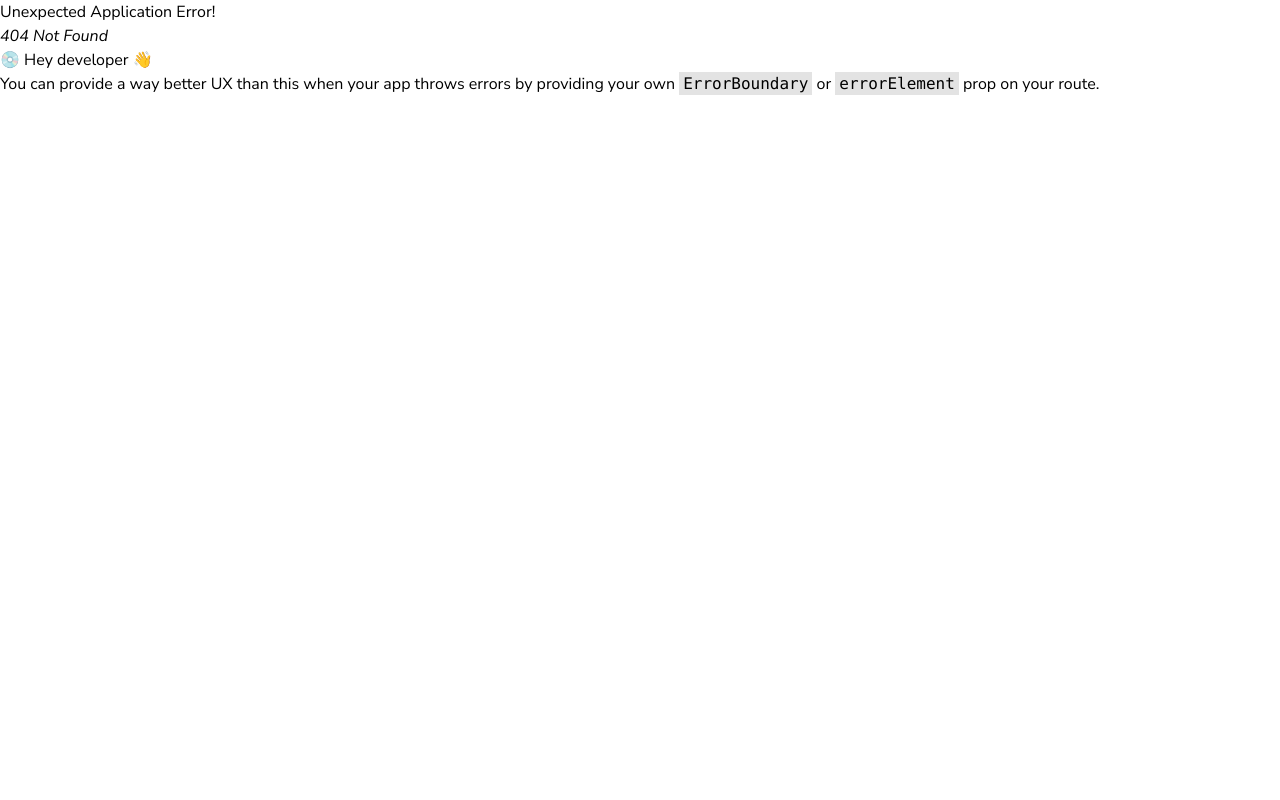
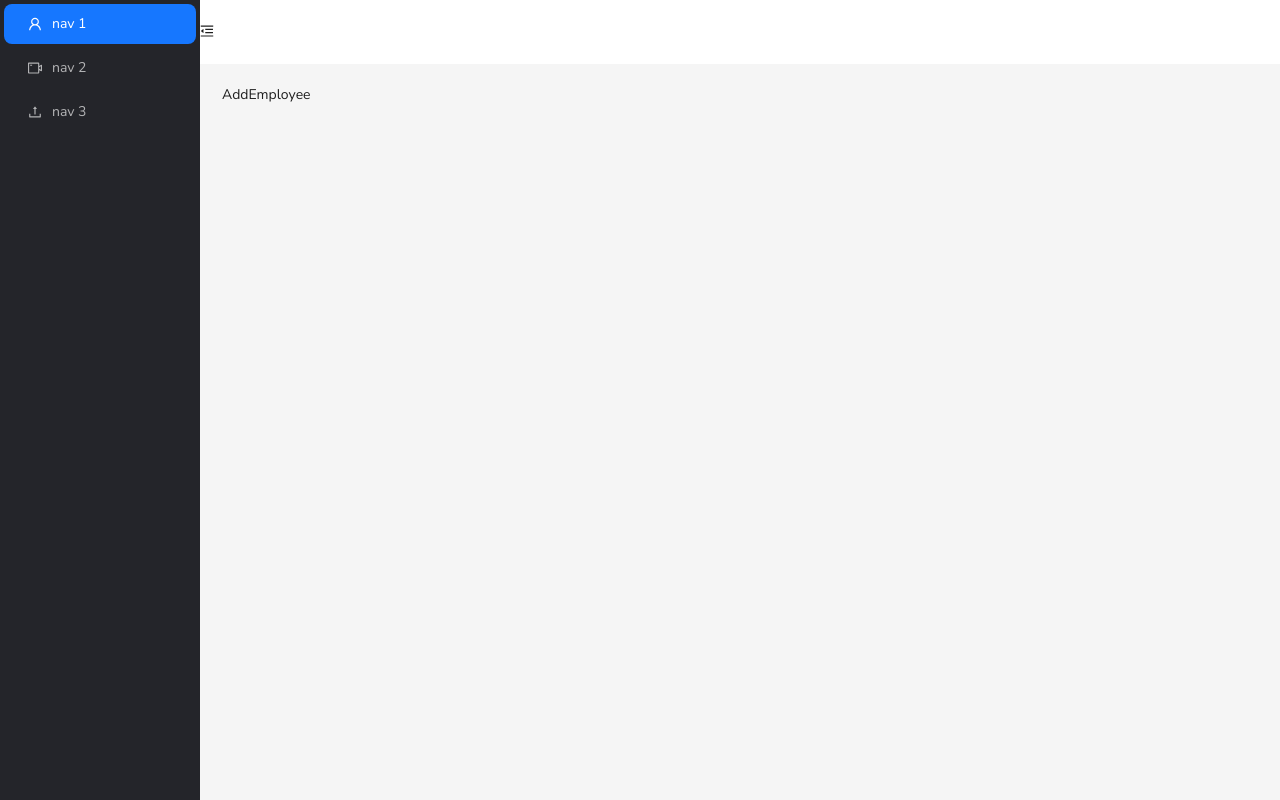
Before and after one commit to RabinThapa1998/employee-management-system, a React (Vite) app: page /add-employee in a window 1280 px wide. Before the commit this address had no page. Built offline with nearby package versions, Linux system fonts and the light colour scheme.

Commit message:
feat:add employee button

```diff
--- a/src/App.tsx
+++ b/src/App.tsx
@@ -1,22 +1,30 @@
-import { LayoutComponent } from '~/common';
-import { Teams, Employees } from '~/page';
+import { ListingLayout, MainLayout } from '~/common';
+import { Teams, Employees, AddEmployee } from '~/page';
 import { createBrowserRouter, RouterProvider } from 'react-router-dom';
 function App() {
   const router = createBrowserRouter([
     {
       path: '/',
       element: (
-        <LayoutComponent>
+        <ListingLayout>
           <Teams />
-        </LayoutComponent>
+        </ListingLayout>
       ),
     },
     {
       path: '/employees',
       element: (
-        <LayoutComponent>
+        <ListingLayout>
           <Employees />
-        </LayoutComponent>
+        </ListingLayout>
+      ),
+    },
+    {
+      path: '/add-employee',
+      element: (
+        <MainLayout>
+          <AddEmployee />
+        </MainLayout>
       ),
     },
   ]);
--- a/src/common/layouts/LayoutComponent.tsx
+++ b/src/common/layouts/ListingLayout.tsx
@@ -31,7 +31,7 @@ function OverviewCard() {
   );
 }
 
-export function LayoutComponent({ children }: { children: React.ReactNode }) {
+export function ListingLayout({ children }: { children: React.ReactNode }) {
   const [collapsed, setCollapsed] = useState(false);
   const {
     token: { colorBgContainer },
@@ -78,6 +78,7 @@ export function LayoutComponent({ children }: { children: React.ReactNode }) {
             <OverviewCard />
             <OverviewCard />
           </div>
+          <div className='bg-white rounded-primary pt-[15px] mt-5'>
             <div className='flex flex-row gap-5 h-[58px]'>
               <Link
                 to={'/'}
@@ -90,6 +91,7 @@ export function LayoutComponent({ children }: { children: React.ReactNode }) {
               </Link>
             </div>
             {children}
+          </div>
         </Content>
       </Layout>
     </Layout>
--- /dev/null
+++ b/src/common/layouts/MainLayout.tsx
@@ -0,0 +1,79 @@
+import React, { useState } from 'react';
+import {
+  MenuFoldOutlined,
+  MenuUnfoldOutlined,
+  UploadOutlined,
+  UserOutlined,
+  VideoCameraOutlined,
+} from '@ant-design/icons';
+import { Layout, Menu, theme } from 'antd';
+import { icons } from '~/assets';
+import { Link } from 'react-router-dom';
+
+const { Header, Sider, Content } = Layout;
+function OverviewCard() {
+  return (
+    <div
+      className='h-[88px] w-[304px] bg-brand-primary rounded-primary
+     px-5 flex flex-row items-center justify-between'
+    >
+      <div className='flex flex-col text-white'>
+        <p>Teams</p>
+        <p>23</p>
+      </div>
+      <div
+        className='h-[42px] w-[42px] flex flex-row items-center justify-center rounded-primary
+       bg-[#FFFFFF33]'
+      >
+        {<icons.teams />}
+      </div>
+    </div>
+  );
+}
+
+export function MainLayout({ children }: { children: React.ReactNode }) {
+  const [collapsed, setCollapsed] = useState(false);
+  const {
+    token: { colorBgContainer },
+  } = theme.useToken();
+
+  return (
+    <Layout className='layout-container'>
+      <Sider trigger={null} collapsible collapsed={collapsed}>
+        <div className='logo' />
+        <Menu
+          className='layout-container__menu'
+          theme='dark'
+          mode='inline'
+          defaultSelectedKeys={['1']}
+          items={[
+            {
+              key: '1',
+              icon: <UserOutlined />,
+              label: 'nav 1',
+            },
+            {
+              key: '2',
+              icon: <VideoCameraOutlined />,
+              label: 'nav 2',
+            },
+            {
+              key: '3',
+              icon: <UploadOutlined />,
+              label: 'nav 3',
+            },
+          ]}
+        />
+      </Sider>
+      <Layout className='site-layout'>
+        <Header style={{ padding: 0, background: colorBgContainer }}>
+          {React.createElement(collapsed ? MenuUnfoldOutlined : MenuFoldOutlined, {
+            className: 'trigger',
+            onClick: () => setCollapsed(!collapsed),
+          })}
+        </Header>
+        <Content className='px-[22px] py-5'>{children}</Content>
+      </Layout>
+    </Layout>
+  );
+}
--- a/src/common/layouts/index.ts
+++ b/src/common/layouts/index.ts
@@ -1 +1,2 @@
-export * from './LayoutComponent';
+export * from './ListingLayout';
+export * from './MainLayout';
--- /dev/null
+++ b/src/page/AddEmployee.tsx
@@ -0,0 +1,5 @@
+import React from 'react';
+
+export function AddEmployee() {
+  return <div>AddEmployee</div>;
+}
--- a/src/page/Employees.tsx
+++ b/src/page/Employees.tsx
@@ -1,7 +1,11 @@
 import { EmployeesTable } from '~/components';
+import { Link } from 'react-router-dom';
 export function Employees() {
   return (
     <div>
+      <Link to='/add-employee'>
+        <button>Add Employee</button>
+      </Link>
       <EmployeesTable />
     </div>
   );
--- a/src/page/Teams.tsx
+++ b/src/page/Teams.tsx
@@ -1,7 +1,3 @@
 export function Teams() {
-  return (
-    <div className=''>
-      <div className='bg-white rounded-primary pt-[15px] mt-5'></div>
-    </div>
-  );
+  return <div className=''>sada</div>;
 }
--- a/src/page/index.ts
+++ b/src/page/index.ts
@@ -1,2 +1,3 @@
+export * from './AddEmployee';
 export * from './Employees';
 export * from './Teams';
```
Lines whose indentation alone changed are shown as unchanged.
